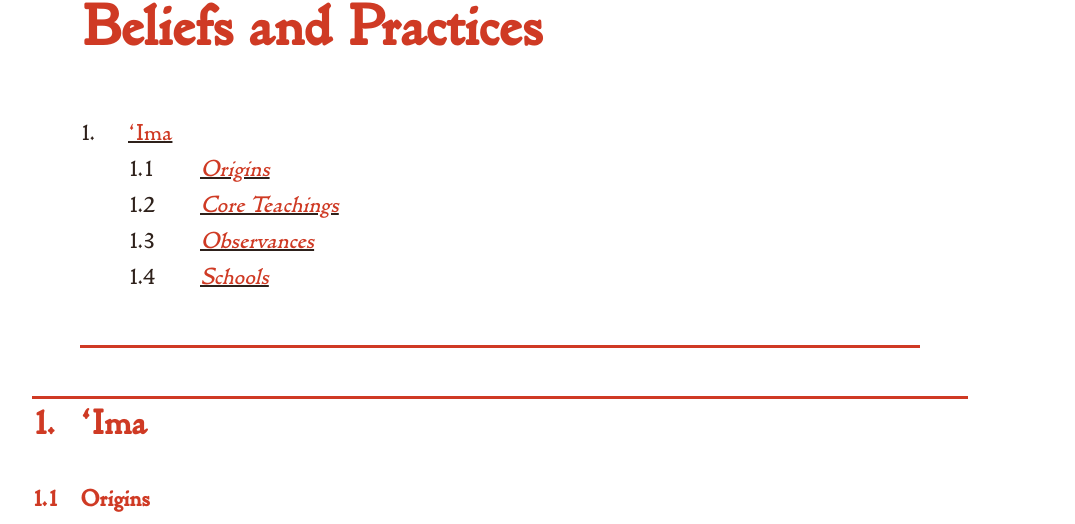
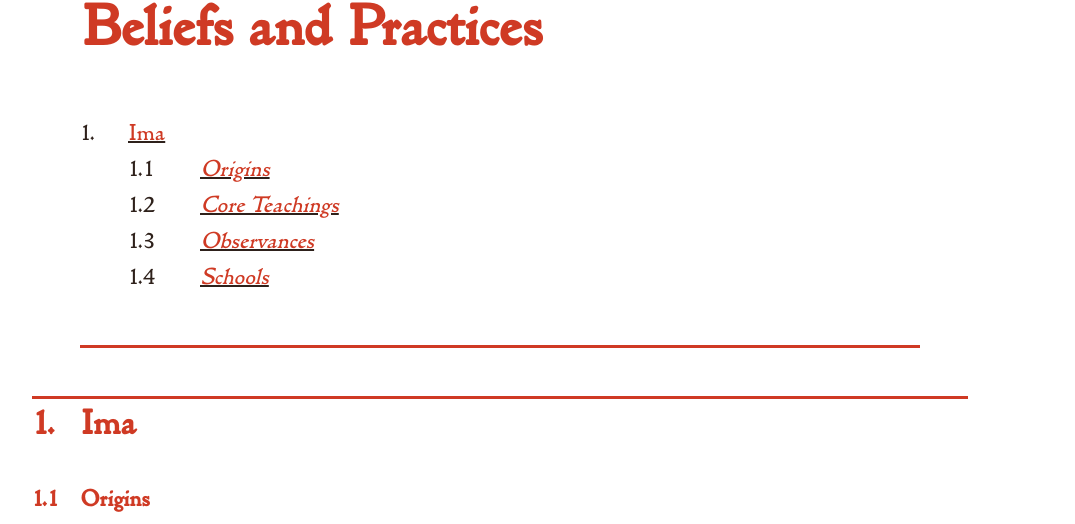
Before and after one commit to kmules1/kmules1.github.io, a Jekyll site: the page built from ecumene/beliefs.md, in a window 1280 px wide and 900 px high, scrolled down 635 px. Shown: the part 136-660 px from the top of the window, without its empty margins (140-1215 px from the left). Built offline with Jekyll 4.4.1, drawn with Linux system fonts in a browser that asks for light colours.

Commit message:
minor rev

```diff
--- a/ecumene/beliefs.md
+++ b/ecumene/beliefs.md
@@ -4,7 +4,7 @@ title: Beliefs and Practices
 permalink: /ecumene/beliefs/
 ---
 
-## 'Ima
+## Ima
 
 
 
```
Also changed, not shown: ecumene/greater-imperium.md (+1 -1 lines), assets/img/high-imperium.png.
